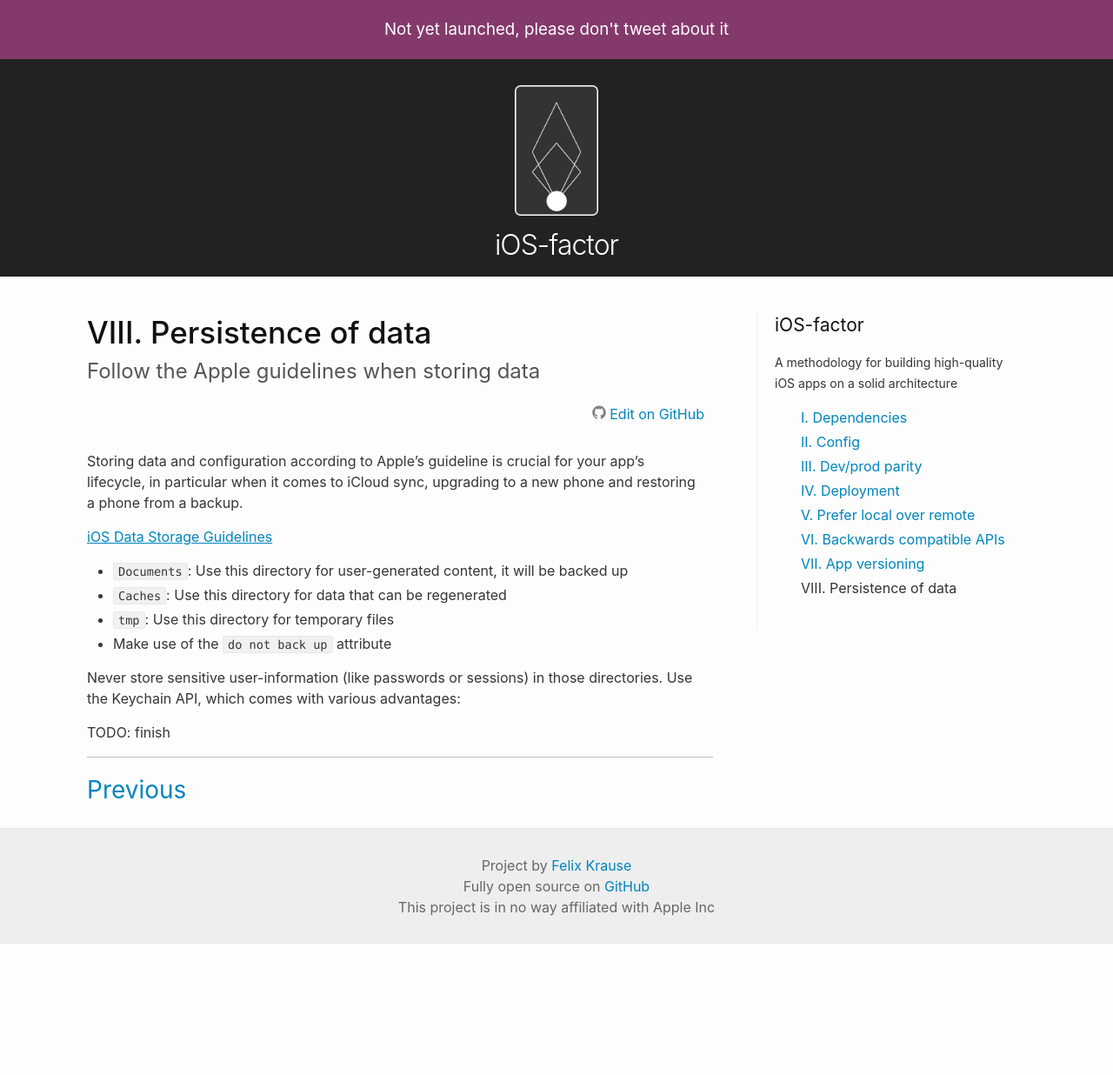
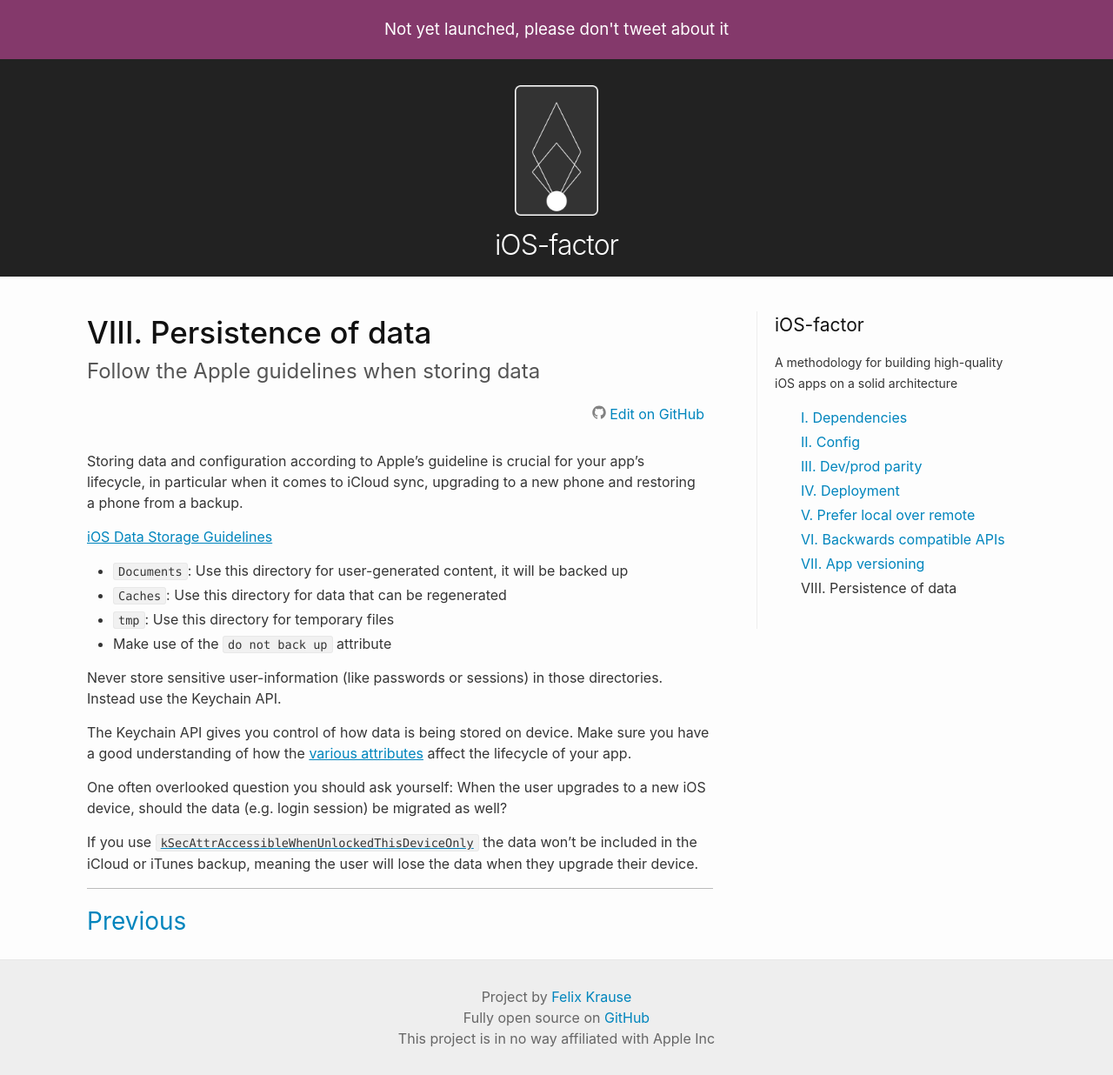
Before and after one commit to ios-factor/ios-factor.com, a Jekyll site: the page built from factors/persistence-of-data.md, in a window 1280 px wide. Shown: the whole page at 87% size. Built offline with Jekyll 4.4.1, drawn with Linux system fonts in a browser that asks for light colours; before the commit the page ends 1085 px from its top, so only the background shows below that.

Commit message:
Cover keychain restore attribute

```diff
--- a/factors/persistence-of-data.md
+++ b/factors/persistence-of-data.md
@@ -12,6 +12,10 @@
 - `tmp`: Use this directory for temporary files
 - Make use of the `do not back up` attribute
 
-Never store sensitive user-information (like passwords or sessions) in those directories. Use the Keychain API, which comes with various advantages:
+Never store sensitive user-information (like passwords or sessions) in those directories. Instead use the Keychain API.
 
-TODO: finish
+The Keychain API gives you control of how data is being stored on device. Make sure you have a good understanding of how the [various attributes](https://developer.apple.com/documentation/security/keychain_services/keychain_items/item_attribute_keys_and_values) affect the lifecycle of your app.
+
+One often overlooked question you should ask yourself: When the user upgrades to a new iOS device, should the data (e.g. login session) be migrated as well?
+
+If you use [`kSecAttrAccessibleWhenUnlockedThisDeviceOnly`](https://developer.apple.com/documentation/security/ksecattraccessiblewhenunlockedthisdeviceonly) the data won't be included in the iCloud or iTunes backup, meaning the user will lose the data when they upgrade their device.
```
